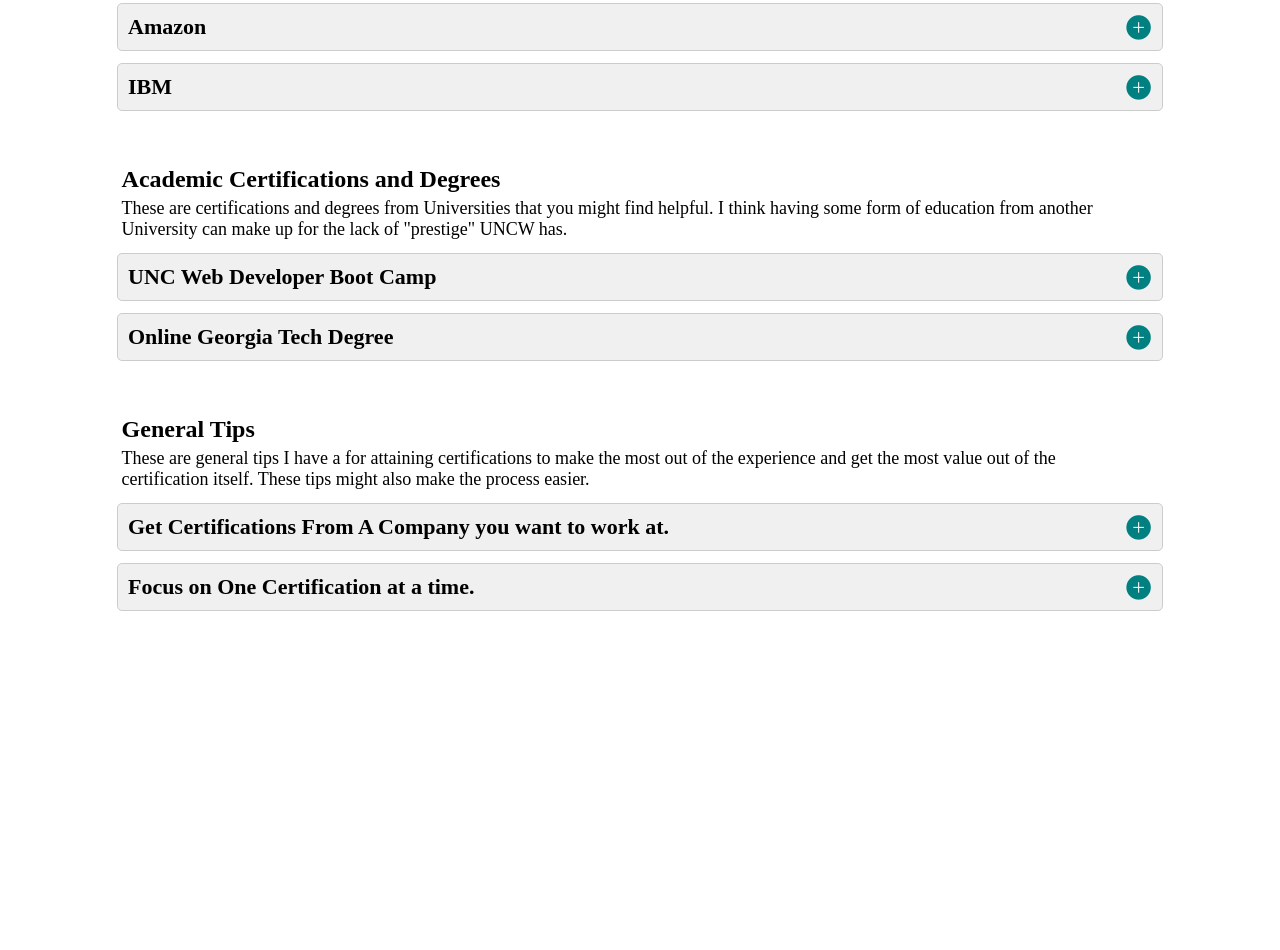
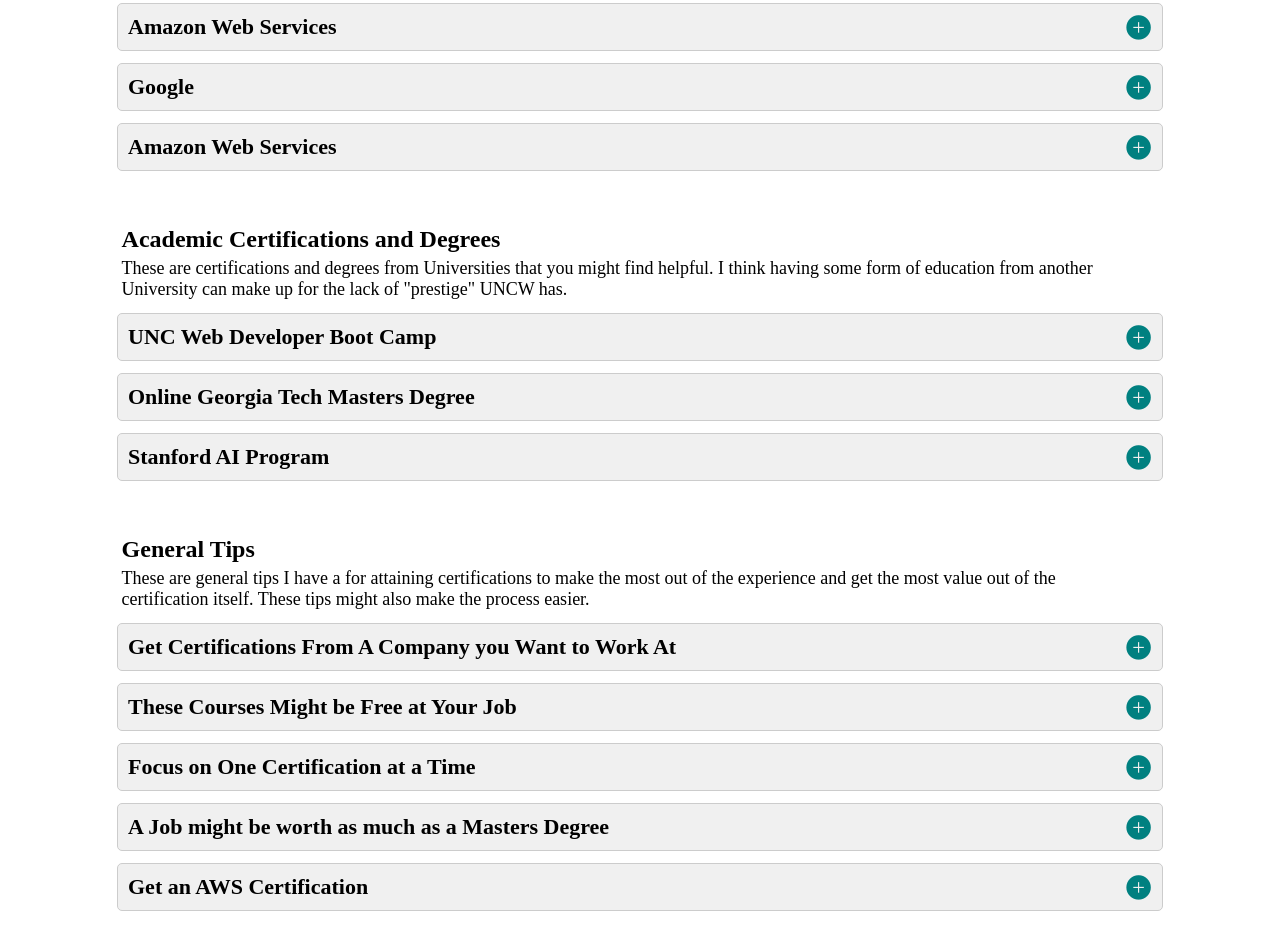
Before and after one commit to MichaelT-178/ForGuy, a Vue app: page /classes/Certifications in a window 1280 px wide. Shown: the part 1020-1970 px from the top of the page. Before the commit the page ends 1686 px from the top, so only its background shows below. Built offline with nearby package versions, Linux system fonts and the light colour scheme.

Commit message:
Finished UsefulCertifications

```diff
--- a/src/Views/jobs/OffersReceived.vue
+++ b/src/Views/jobs/OffersReceived.vue
@@ -1,5 +1,5 @@
 <template>
-    <h1>Useful Certifications</h1>
+    <h1>Offers I've Received</h1>
     <p class="description">{{ description }}</p>
     <button @click="toggleAll" class="expand-all-btn">{{ allOpen ? 'Close All' : 'Expand All' }}</button>
     <div class="job-section">
--- a/src/data/Classes/UsefulCertifications.json
+++ b/src/data/Classes/UsefulCertifications.json
@@ -1,98 +1,124 @@
 {
-    "description": "These are certifications that I think would be useful to get for various reasons. They would help to build your resume and teach you about important and useful skills in \"real-world\" software engineering. While I don't personally have any of these degrees, I still think they could be very useful and teach good information.",
+    "description": "These are certifications that I think would be useful to get for various reasons. They would help to build your resume and teach you about important and useful skills in \"real-world\" software engineering. While I've never attained any of these certifications myself, I still think they could be very useful and teach you good information.",
     "Cloud Certifications": [
         {
             "Name": "Amazon Web Services",
-            "Description": "",
-            "Certification": "",
-            "Certifying Body": "",
-            "Link": ""
+            "Certification": "AWS Certified Cloud Practitioner",
+            "Certifying Body": "Amazon Web Services",
+            "Cost": "$100 to take the test, free retake/preparation",
+            "Link": "https://aws.amazon.com/certification/certified-cloud-practitioner/"
         },
         {
             "Name": "Google Cloud Platform",
-            "Description": "",
-            "Certification": "",
-            "Certifying Body": "",
-            "Link": ""
+            "Certification": "Associate Cloud Engineer",
+            "Certifying Body": "Google",
+            "Cost": "$125 to take the test.",
+            "Link": "https://cloud.google.com/learn/certification/cloud-engineer"
         },
         {
             "Name": "IBM Cloud",
-            "Description": "",
-            "Certification": "",
-            "Certifying Body": "",
-            "Link": ""
+            "Certification": "IBM Cloud Developer",
+            "Certifying Body": "IBM",
+            "Cost": "Free to take the course. No final exam.",
+            "Link": "https://www.ibm.com/training/path/ibmcloudprofessionaldeveloper2023",
+            "Other Cloud Training Courses": "https://www.ibm.com/training/cloud"
         },
         {
             "Name": "Microsoft Azure",
-            "Description": "",
-            "Certification": "",
-            "Certifying Body": "",
-            "Link": ""
+            "Certification": "AZ-900: Microsoft Azure Fundamentals",
+            "Certifying Body": "Microsoft",
+            "Cost": "$99 to take the test",
+            "Link": "https://learn.microsoft.com/en-us/credentials/certifications/exams/az-900/"
         }
     ],
     "Certifications for Essential Skills": [
         {
             "Name": "Kubernetes and Docker",
-            "Description": "",
-            "Certification": "",
-            "Certifying Body": "",
-            "Link": ""
+            "Description": "This is a course, not a certification. However, you can still definitely put your completion of it on your resume.",
+            "Certification": "Docker and Kubernetes: The Complete Guide",
+            "Certifying Body": "Udemy",
+            "Cost": "$119.99 for the course",
+            "Link": "https://www.udemy.com/course/docker-and-kubernetes-the-complete-guide/"
         },
         {
             "Name": "GitHub and Git",
             "Description": "The only class at UNCW where we used GitHub was CSC 450. I think it would be very useful to learn about it beforehand as it's a MANDATORY skill to have as a software engineer. A certification will help show you actually know what you're doing and teach you important skills as well. I think using Git and GitHub for a personal project would also be a great way to learn it.",
-            "Certification": "",
-            "Certifying Body": "",
-            "Link": ""
+            "Certification": "GitHub Foundations",
+            "Certifying Body": "GitHub",
+            "Cost": "$99 to take the exam",
+            "Link": "https://examregistration.github.com/certification/GHF"
         },
         {
             "Name": "JUnit and Mockito",
-            "Description": "UNCW doesn't really teach software testing. While you may not need to know these two specific frameworks for your job, they are commonly used and will help you learn the basics. Testing is also commonly asked about in interviews.",
-            "Certification": "",
-            "Certifying Body": "",
-            "Link": ""
+            "Description": "UNCW doesn't really teach software testing. While you may not need to know these two specific frameworks for your job, they are commonly used and will help you learn the basics. Testing is also commonly asked about in interviews. Also note that this is a course, not a certification. However, you can still definitely put your completion of it on your resume.",
+            "Certification": "JUnit and Mockito Crash Course",
+            "Certifying Body": "Udemy",
+            "Cost": "$94.99",
+            "Link": "https://www.udemy.com/course/junitandmockitocrashcourse/"
         }
     ],
     "Machine Learning Certifications": [
         {
-            "Name": "Amazon",
-            "Description": "",
-            "Certification": "",
-            "Certifying Body": "",
-            "Link": ""
+            "Name": "Amazon Web Services",
+            "Certification": "AWS Certified Machine Learning - Specialty",
+            "Cost": "$300",
+            "Link": "https://aws.amazon.com/certification/certified-machine-learning-specialty/"
         },
         {
-            "Name": "IBM",
-            "Description": "",
-            "Certification": "",
-            "Certifying Body": "",
-            "Link": ""
+            "Name": "Google",
+            "Certification": "Professional Machine Learning Engineer",
+            "Cost": "$200",
+            "Link": "https://cloud.google.com/learn/certification/machine-learning-engineer"
+        },
+        {
+            "Name": "Amazon Web Services",
+            "Certification": "AWS Certified Machine Learning - Specialty",
+            "Cost": "$300",
+            "Link": "https://aws.amazon.com/certification/certified-machine-learning-specialty/"
         }
     ],
     "Academic Certifications and Degrees": [
         {
             "Name": "UNC Web Developer Boot Camp",
-            "Description": "",
-            "Certification": "",
-            "Certifying Body": "",
-            "Link": ""
+            "Certifying Body": "UNC Chapel Hill",
+            "Cost": "They don't say. They just say \"Financial options are available. Contact us to discuss your options.\"",
+            "Link": "https://bootcamp.unc.edu/coding/#getinfo"
         },
         {
-            "Name": "Online Georgia Tech Degree",
-            "Description": "",
-            "Certification": "",
-            "Certifying Body": "",
-            "Link": ""
+            "Name": "Online Georgia Tech Masters Degree",
+            "Description": "I saw a guy who went to UNCW on LinkedIn get this degree. He said he had a 2.8 gpa so I don't think it's too difficult to get into.",
+            "Certifying Body": "Georgia Tech",
+            "Cost": "$5400 total ($180 per credit hour. 30 credit hours)",
+            "Link": "https://pe.gatech.edu/degrees/computer-science"
+        },
+        {
+            "Name": "Stanford AI Program",
+            "Certification": "Artificial Intelligence Professional Program",
+            "Certifying Body": "Stanford",
+            "Cost": "$1,750 per course. 8 courses to choose from.",
+            "Link": "https://online.stanford.edu/programs/artificial-intelligence-professional-program"
         }
     ],
     "GeneralTips": [
         {
-            "Name": "Get Certifications From A Company you want to work at.",
-            "Description": ""
+            "Name": "Get Certifications From A Company you Want to Work At",
+            "Description": "If you want to work at Cisco, IBM, etc. get certifications from those companies to show commitment."
         },
         {
-            "Name": "Focus on One Certification at a time.",
-            "Description": ""
+            "Name": "These Courses Might be Free at Your Job",
+            "Description": "I'm aware some of these certifications are pricey, but some of them might be free at your job. Like IBM offers a ton of free training courses, and USAA offered free Udemy courses."
+        },
+        {
+            "Name": "Focus on One Certification at a Time",
+            "Description": "If you decide to get more than one of these certifications, try to focus on one at a time and actually follow through with it."
+        },
+        {
+            "Name": "A Job might be worth as much as a Masters Degree",
+            "NotIncluded": "As you can tell some of these degrees and certifications are pricey. I feel like getting a job at a company can be worth just as much as a masters degree and you'll be getting paid instead of loosing money. I also think real-world experience with these skills can be just as valuable, if not more valuable than these certifications."
+        },
+        {
+            "Name": "Get an AWS Certification",
+            "Description": "If you do get any of these certifications, I recommend the AWS Certified Cloud Practitioner one. While I don't have it myself, it's reasonably priced, seems to teach good information, and is a sought after skill in the job market."
         }
     ]
 }
```
